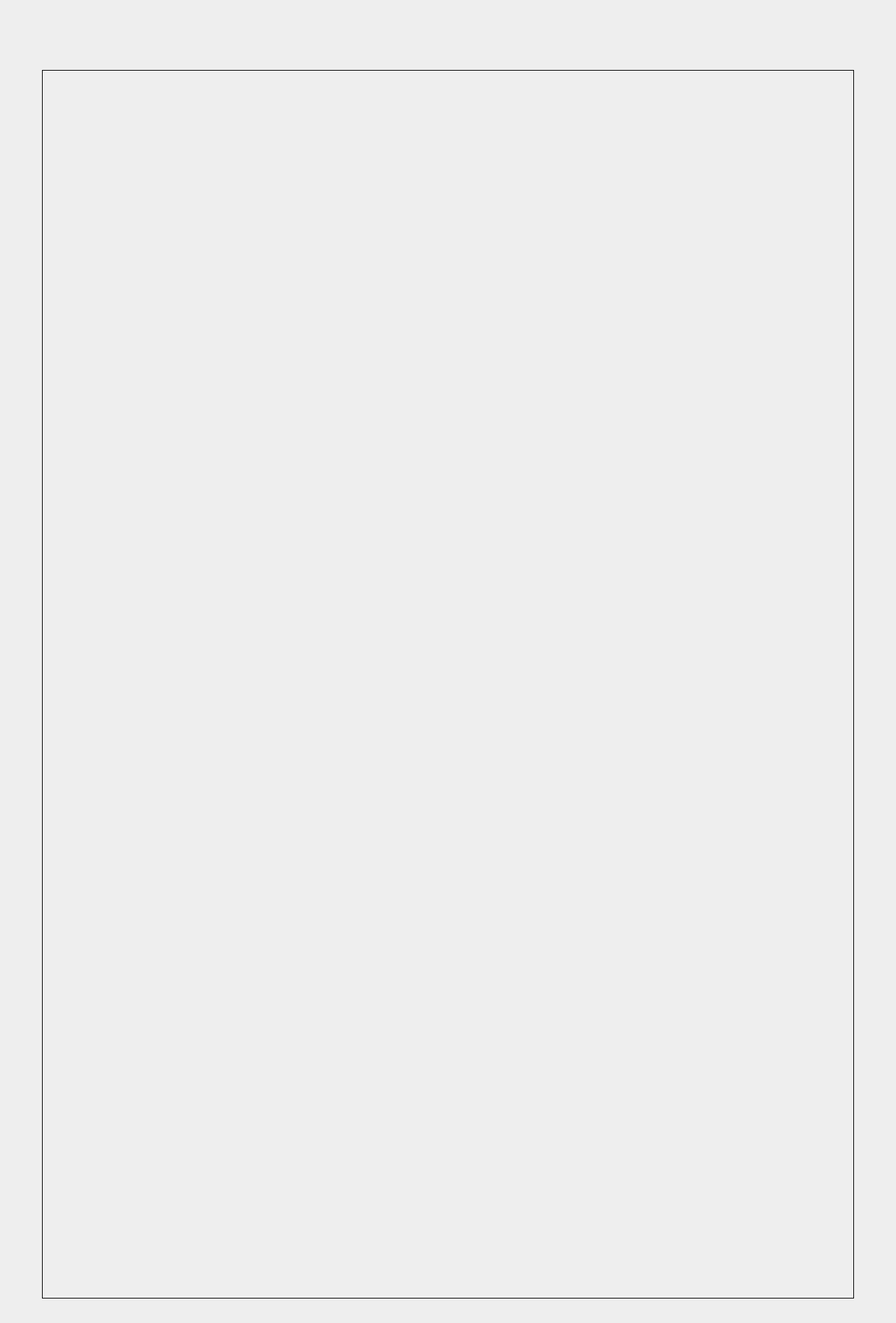
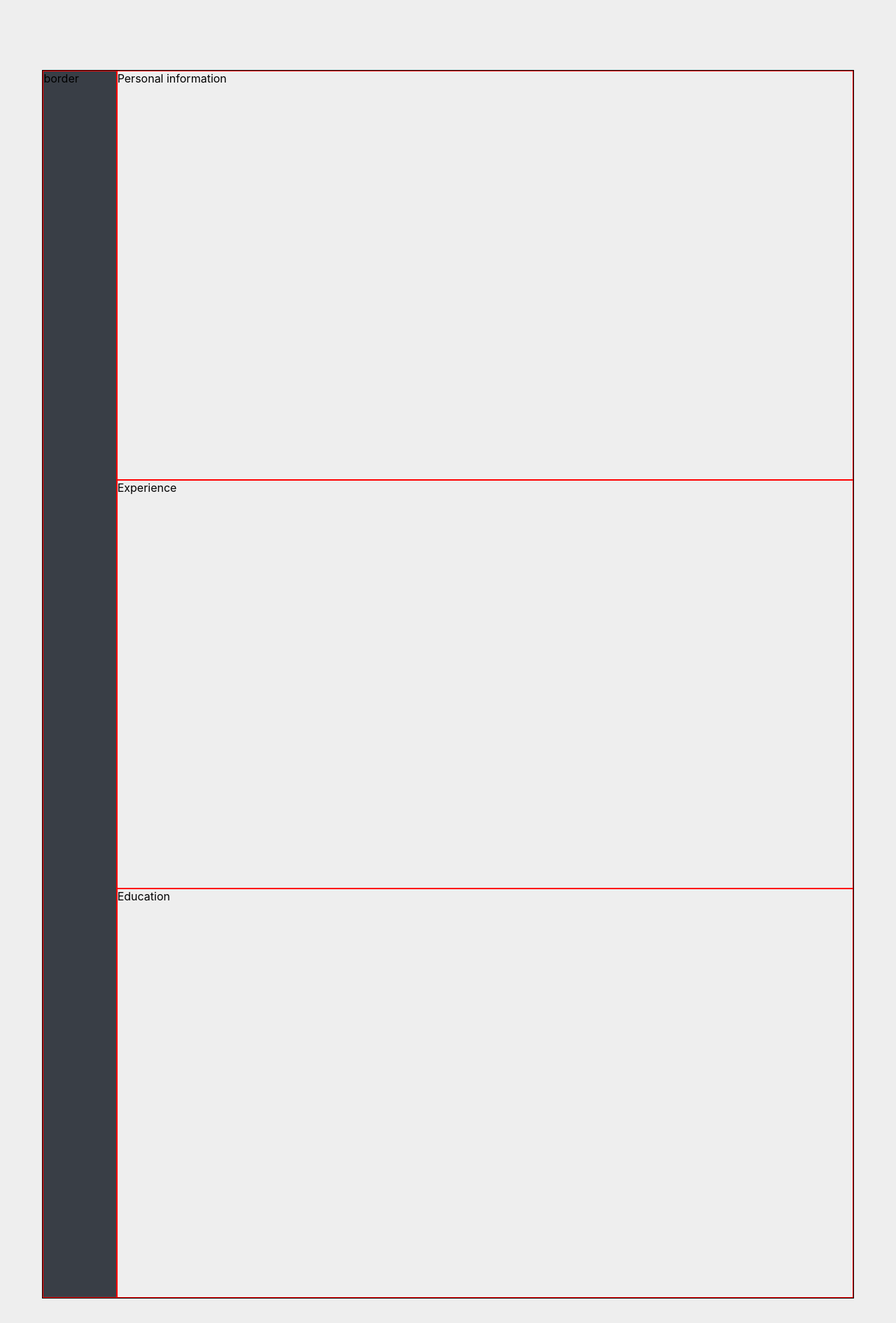
Before and after one commit to SaToGo1/cv-application, a React (Create React App) app: page / in a window 1280 px wide. Shown: the part 109-2000 px from the top of the page at 70% size. Built offline with nearby package versions, Linux system fonts and the light colour scheme.

Commit message:
add grid to give format to the Resume at Resume.css

```diff
--- a/src/components/Resume.js
+++ b/src/components/Resume.js
@@ -11,7 +11,10 @@ class Resume extends Component {
         return(
             <div className='Resume'>
                 <div className='Resume__body'>
-
+                    <div className='Resume__border'> border </div>
+                    <div className='Resume__personalInformation'> Personal information </div>
+                    <div className='Resume__Education'> Education </div>
+                    <div className='Resume__Experience'> Experience </div>
                 </div>
             </div>
         )
--- a/src/styles/Resume.css
+++ b/src/styles/Resume.css
@@ -10,4 +10,36 @@
     width: 1240px;
     height: 1754px;
     border: 1px solid black;
+
+    display: grid;
+
+    grid-template-columns: 1fr 10fr;
+    grid-template-rows: 1fr 1fr 1fr;
+
+    grid-template-areas:
+    "border personalInformation"
+    "border Experience"
+    "border Education"
+    ;
 }
+
+.Resume__border {
+    border: 1px solid red;
+    background-color: var(--color-grey);
+    grid-area: border;
+}
+
+.Resume__personalInformation {
+    border: 1px solid red;
+    grid-area: personalInformation;
+}
+
+.Resume__Education {
+    border: 1px solid red;
+    grid-area: Education;
+}
+
+.Resume__Experience {
+    border: 1px solid red;
+    grid-area: Experience;
+}
```
